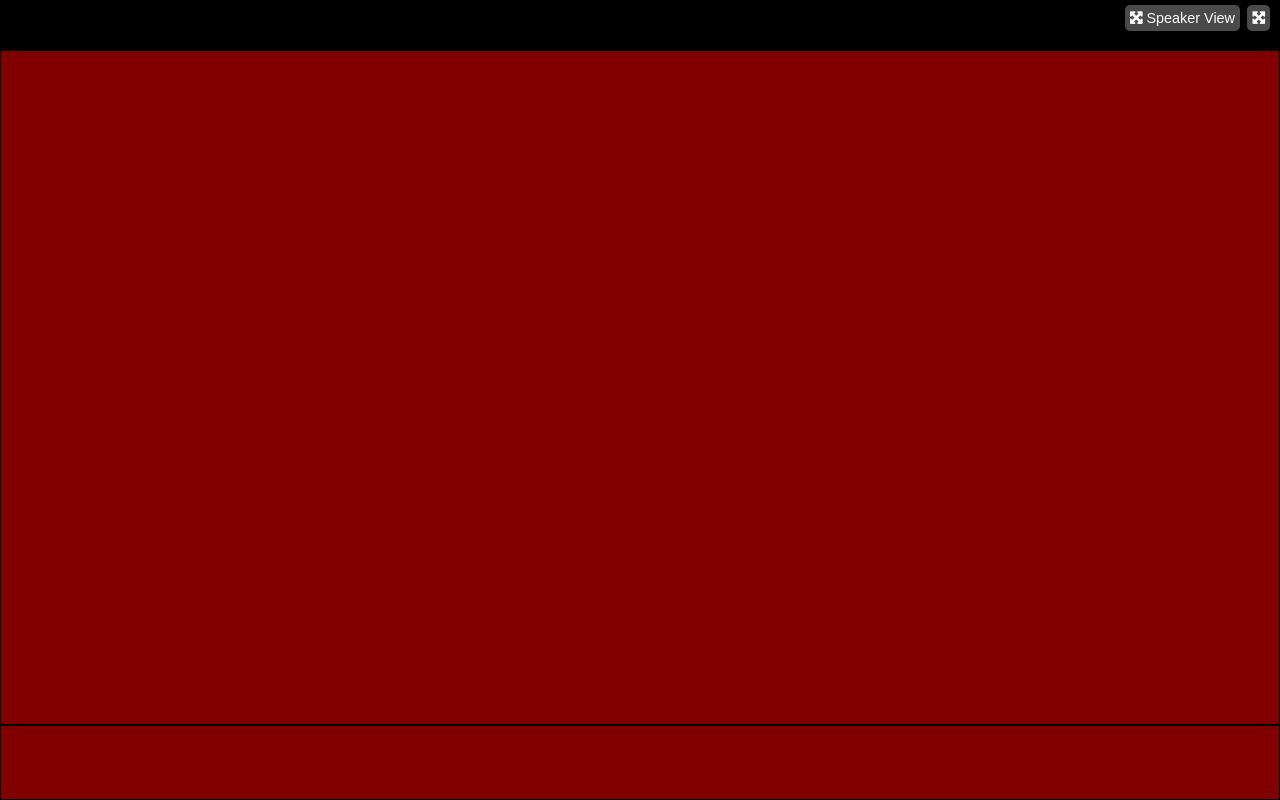
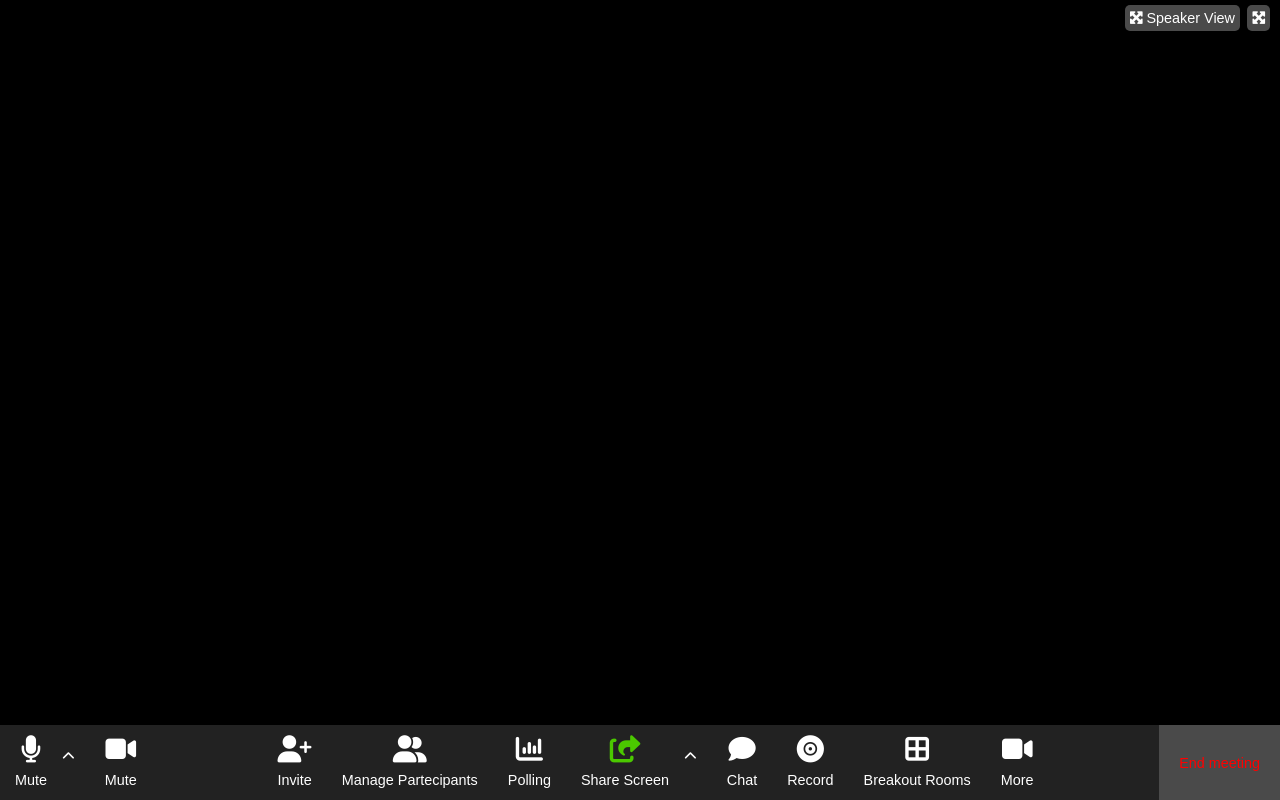
Before and after one commit to Stanghi/html-css-zoom, a plain HTML site: page index.html in a window 1280 px wide. Drawn offline with Linux system fonts and the light colour scheme.

Commit message:
[add] footer

```diff
--- a/assets/css/style.css
+++ b/assets/css/style.css
@@ -8,6 +8,7 @@
 body{
     font-family: Arial, Helvetica, sans-serif;
     background-color: #000000;
+    color: #FFFFFF;
 }
 
 /* UTILITY */
@@ -21,7 +22,6 @@ body{
 header{
     position: relative;
     height: 50px;
-    color: #FFFFFF;
 }
 
 .header-buttom{
@@ -56,4 +56,61 @@ main{
 /* FOOTER */
 footer{
     height: 75px;
+    background-color: #222222;
+    display: flex;
+    justify-content: space-between;
 }
+
+footer i{
+    font-size: 1.7rem;
+    margin-bottom: 10px;
+}
+
+footer span{
+    font-size: .9rem;
+}
+
+.fa-chevron-up{
+    font-size: .8rem;
+}
+
+.box{
+    display: flex;
+    flex-direction: column;
+    padding: 10px 15px;
+    text-align: center;
+    font-size: 1.7rem;
+}
+
+.green-icon i{
+    color: #4BC800;
+}
+
+.box-chevron{
+    display: flex;
+    align-items: center;
+    padding-left: 0;
+    padding-right: 15px;
+}
+
+/* F-LEFT-SIDE */
+.f-left-side{
+    display: flex;
+}
+
+/* F-CENTER-SIDE */
+.f-center-side{
+    display: flex;
+}
+
+/* END-MEETING */
+.end-meeting{
+    background-color: #4A4A4A;
+    color:#FF0000;
+    padding: 30px 20px;
+    font-size: .9rem;
+}
+
+.end-meeting:hover{
+    background-color: #707070;
+}
--- a/index.html
+++ b/index.html
@@ -22,11 +22,78 @@
         <!-- END HEADER -->
 
         <!-- MAIN -->
-        <main class="debug"></main>
+        <main></main>
         <!-- END MAIN -->
 
         <!-- FOOTER -->
-        <footer class="debug"></footer>
+        <footer>
+            <div class="f-left-side">
+
+                <div class="box">
+                    <i class="fa-solid fa-microphone"></i>
+                    <span>Mute</span>
+                </div>
+                <div class="box-chevron">
+                    <i class="fa-solid fa-chevron-up"></i>
+                </div>
+
+                <div class="box">
+                    <i class="fa-solid fa-video"></i>
+                    <span>Mute</span>
+                </div>
+
+            </div>
+
+            <div class="f-center-side">
+                <div class="box">
+                    <i class="fa-solid fa-user-plus"></i>
+                    <span>Invite</span>
+                </div>
+
+                <div class="box">
+                    <i class="fa-solid fa-user-group"></i>
+                    <span>Manage Partecipants</span>
+                </div>
+
+                <div class="box">
+                    <i class="fa-solid fa-chart-column"></i>
+                    <span>Polling</span>
+                </div>
+
+                <div class="box green-icon">
+                    <i class="fa-solid fa-share-from-square"></i>
+                    <span>Share Screen</span>
+                </div>
+                <div class="box-chevron">
+                    <i class="fa-solid fa-chevron-up"></i>
+                </div>
+
+                <div class="box">
+                    <i class="fa-solid fa-comment"></i>
+                    <span>Chat</span>
+                </div>
+
+                <div class="box">
+                    <i class="fa-solid fa-record-vinyl"></i>
+                    <span>Record</span>
+                </div>
+
+                <div class="box">
+                    <i class="fa-solid fa-border-all"></i>
+                    <span>Breakout Rooms</span>
+                </div>
+
+                <div class="box">
+                    <i class="fa-solid fa-video"></i>
+                    <span>More</span>
+                </div>
+            </div>
+
+
+            <div class="end-meeting">
+                <span>End meeting</span>
+            </div>
+        </footer>
         <!-- END FOOTER -->
     </body>
 </html>
```
